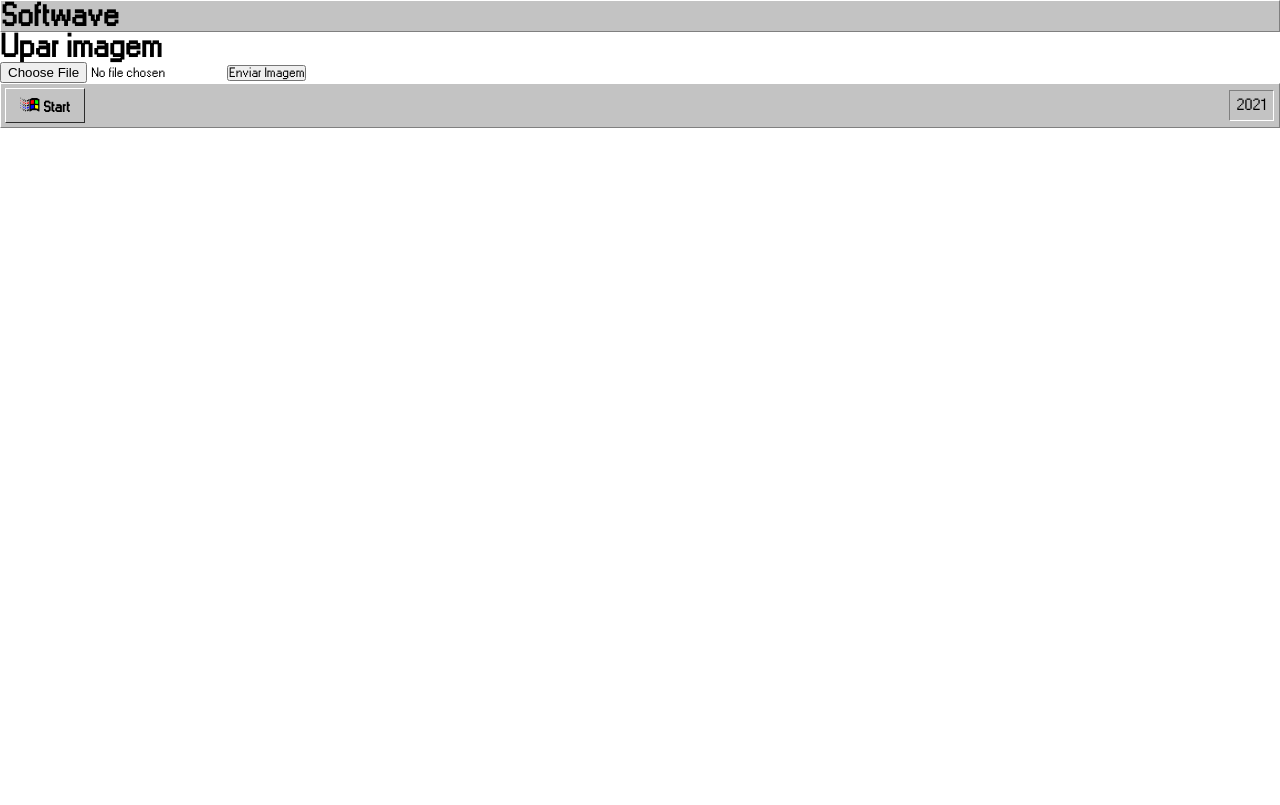
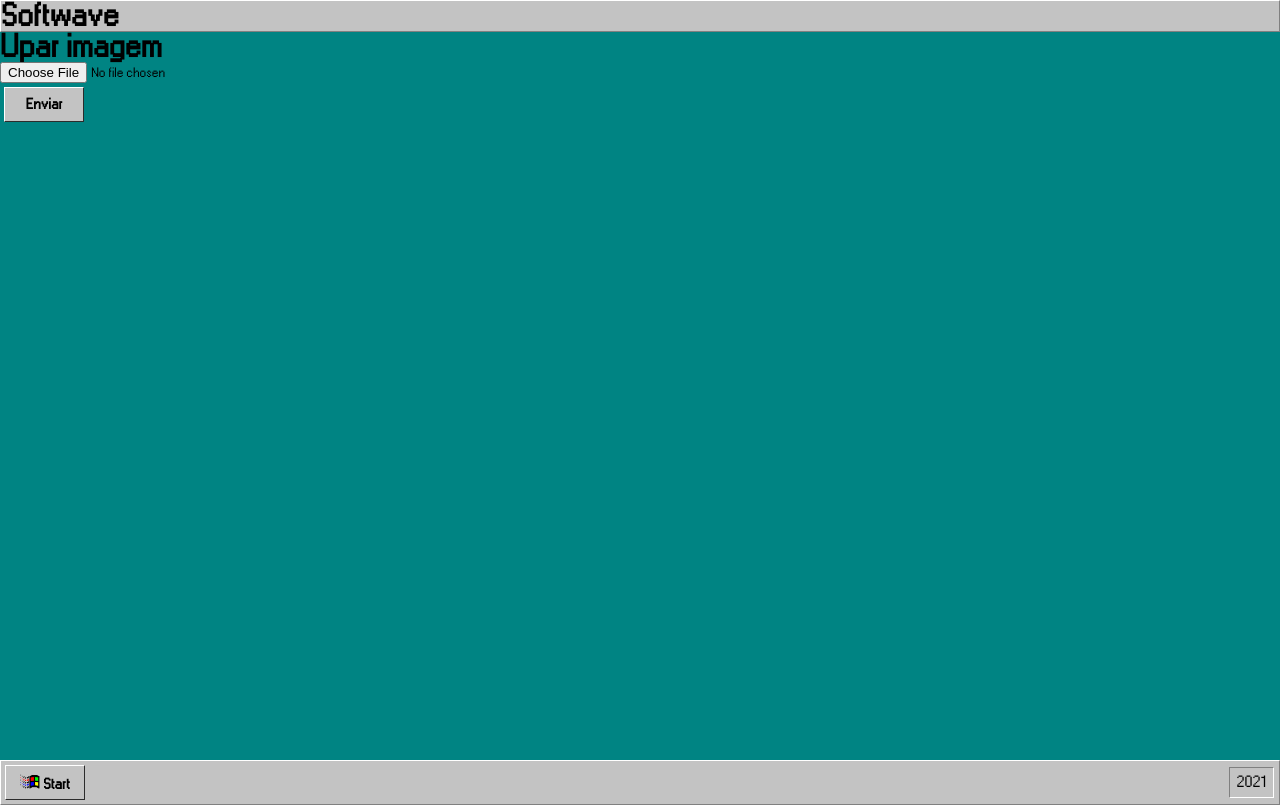
Before and after one commit to gabrielpdsilva/softwave, a React (Create React App) app: page /upload in a window 1280 px wide. Built offline with nearby package versions, Linux system fonts and the light colour scheme.

Commit message:
fazendo a pagina FileUploader preencher quase a tela inteira

```diff
--- a/src/components/WindowsButton/styles.js
+++ b/src/components/WindowsButton/styles.js
@@ -13,7 +13,7 @@ export const Botao = styled.div`
         font-weight: bold;
         text-align: center;
         border-width: 1px;
-        background: ${COLORS.cinzaClaro};
+        background-color: ${COLORS.cinzaClaro};
         border-color:#FFFFFF #808080 #808080 #FFFFFF;
     }
 `;
--- a/src/pages/FileUploader/index.js
+++ b/src/pages/FileUploader/index.js
@@ -1,5 +1,6 @@
 import React, {useState} from 'react';
-// import { Container } from './styles';
+import WindowsButton from '../../components/WindowsButton';
+import { Container } from './styles';
 
 const FileUploader = () => {
 
@@ -18,11 +19,13 @@ const FileUploader = () => {
         alert("Clicou em Enviar");
     };
     return (
-        <div>
+        <Container>
+
             <h1>Upar imagem</h1>
             <input type="file" onChange={handleChange}/>
-            <button onClick={handleUpload}>Enviar Imagem</button>
-        </div>
+            <WindowsButton texto="Enviar" onPress={handleUpload}/>
+
+        </Container>
     )
 }
 
--- /dev/null
+++ b/src/pages/FileUploader/styles.js
@@ -0,0 +1,7 @@
+import styled from 'styled-components';
+import COLORS from '../../styles/colors'
+
+export const Container = styled.div`
+    height: 91vh;
+    background-color: ${COLORS.verde};
+`;
```
Also changed, not shown: 1 other file (tests, documents, lock files or other folders).
